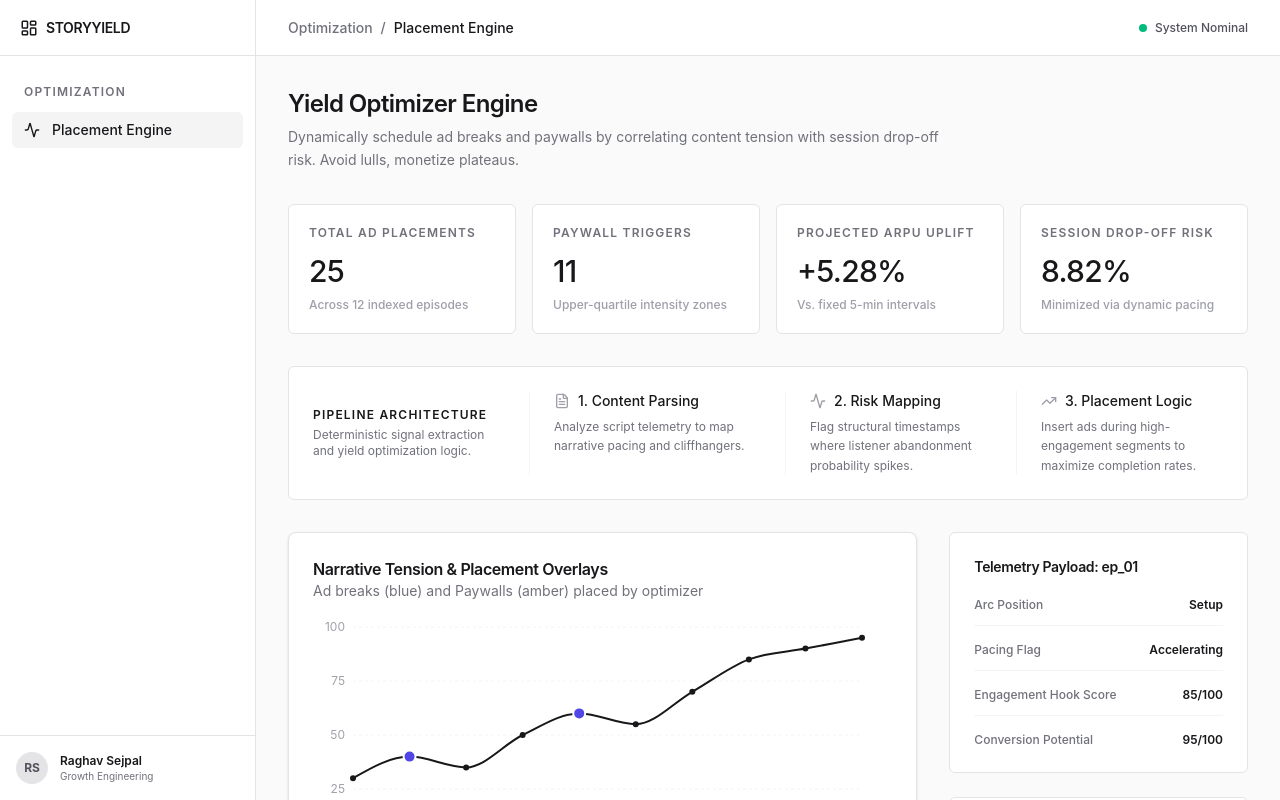
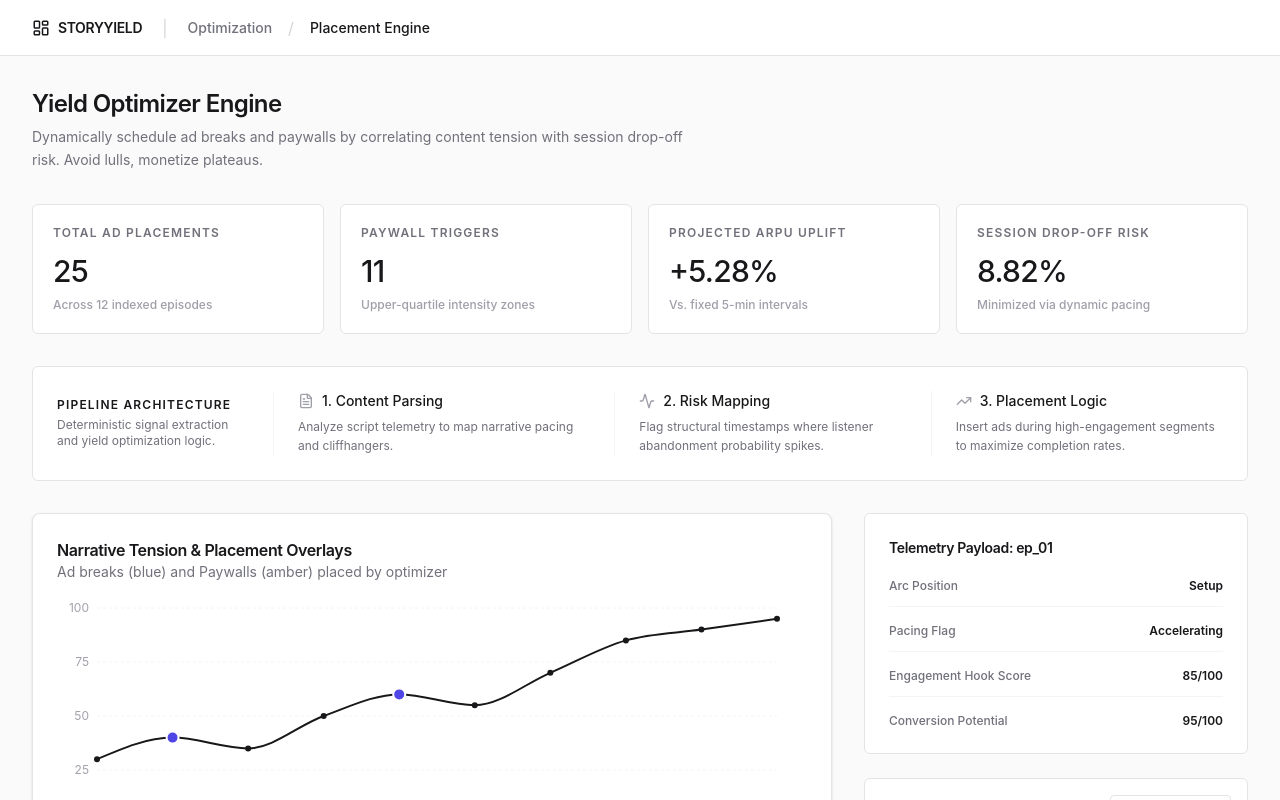
Before and after one commit to Sejpal-Raghav/narrative-placement-optimization, a Next.js app: page / in a window 1280 px wide. Shown: the top 800 px of the page. Built offline with nearby package versions, Linux system fonts and the light colour scheme.

Commit message:
Remove sidebar and System Nominal indicator

```diff
--- a/src/components/Layout.tsx
+++ b/src/components/Layout.tsx
@@ -1,61 +1,25 @@
 import React from 'react';
-import { LayoutDashboard, Settings, Activity, Database, Headphones, BarChart2 } from 'lucide-react';
+import { LayoutDashboard } from 'lucide-react';
 
 export default function Layout({ children }: { children: React.ReactNode }) {
   return (
-    <div className="min-h-screen w-full bg-zinc-50 font-sans text-zinc-900 flex">
-      {/* Slim Left Sidebar */}
-      <aside className="w-64 flex-shrink-0 bg-white border-r border-zinc-200 flex flex-col h-screen sticky top-0">
-        <div className="h-14 flex items-center px-5 border-b border-zinc-200">
+    <div className="min-h-screen w-full bg-zinc-50 font-sans text-zinc-900 flex flex-col">
+      {/* Top Navigation */}
+      <header className="w-full h-14 border-b border-zinc-200 bg-white px-8 flex items-center sticky top-0 z-10">
         <div className="flex items-center gap-2 text-zinc-900">
           <LayoutDashboard size={18} />
           <h1 className="text-sm font-semibold tracking-tight uppercase">StoryYield</h1>
-          </div>
-        </div>
-
-        <nav className="flex-1 overflow-y-auto p-3 space-y-1 custom-scrollbar">
-          <div className="px-3 pb-2 pt-4 text-xs font-semibold text-zinc-500 uppercase tracking-widest">
-            Optimization
-          </div>
-          <a href="#" className="flex items-center gap-3 px-3 py-2 rounded-md bg-zinc-100 text-zinc-900 text-sm font-medium transition-colors">
-            <Activity size={16} />
-            Placement Engine
-          </a>
-        </nav>
-
-        <div className="p-4 border-t border-zinc-200">
-          <div className="flex items-center gap-3">
-            <div className="w-8 h-8 rounded-full bg-zinc-200 flex items-center justify-center text-xs font-bold text-zinc-600">
-              RS
-            </div>
-            <div className="flex flex-col">
-              <span className="text-xs font-semibold text-zinc-900">Raghav Sejpal</span>
-              <span className="text-[10px] text-zinc-500">Growth Engineering</span>
-            </div>
-          </div>
-        </div>
-      </aside>
-
-      {/* Main Content Area */}
-      <div className="flex-1 flex flex-col min-w-0">
-        <header className="h-14 flex-shrink-0 bg-white border-b border-zinc-200 flex items-center justify-between px-8 sticky top-0 z-10">
-          <div className="flex items-center text-sm font-medium text-zinc-500">
-            <span>Optimization</span>
-            <span className="mx-2">/</span>
-            <span className="text-zinc-900">Placement Engine</span>
-          </div>
-          <div className="flex items-center gap-4">
-            <div className="flex items-center gap-2">
-              <span className="w-2 h-2 rounded-full bg-emerald-500"></span>
-              <span className="text-xs font-medium text-zinc-600">System Nominal</span>
-            </div>
+          <span className="mx-3 text-zinc-300">|</span>
+          <span className="text-sm font-medium text-zinc-500">Optimization</span>
+          <span className="mx-2 text-zinc-300">/</span>
+          <span className="text-sm font-medium text-zinc-900">Placement Engine</span>
         </div>
       </header>
 
+      {/* Main Content Area */}
       <main className="flex-1 overflow-auto">
         {children}
       </main>
     </div>
-    </div>
   );
 }
```
Lines whose indentation alone changed are shown as unchanged.
